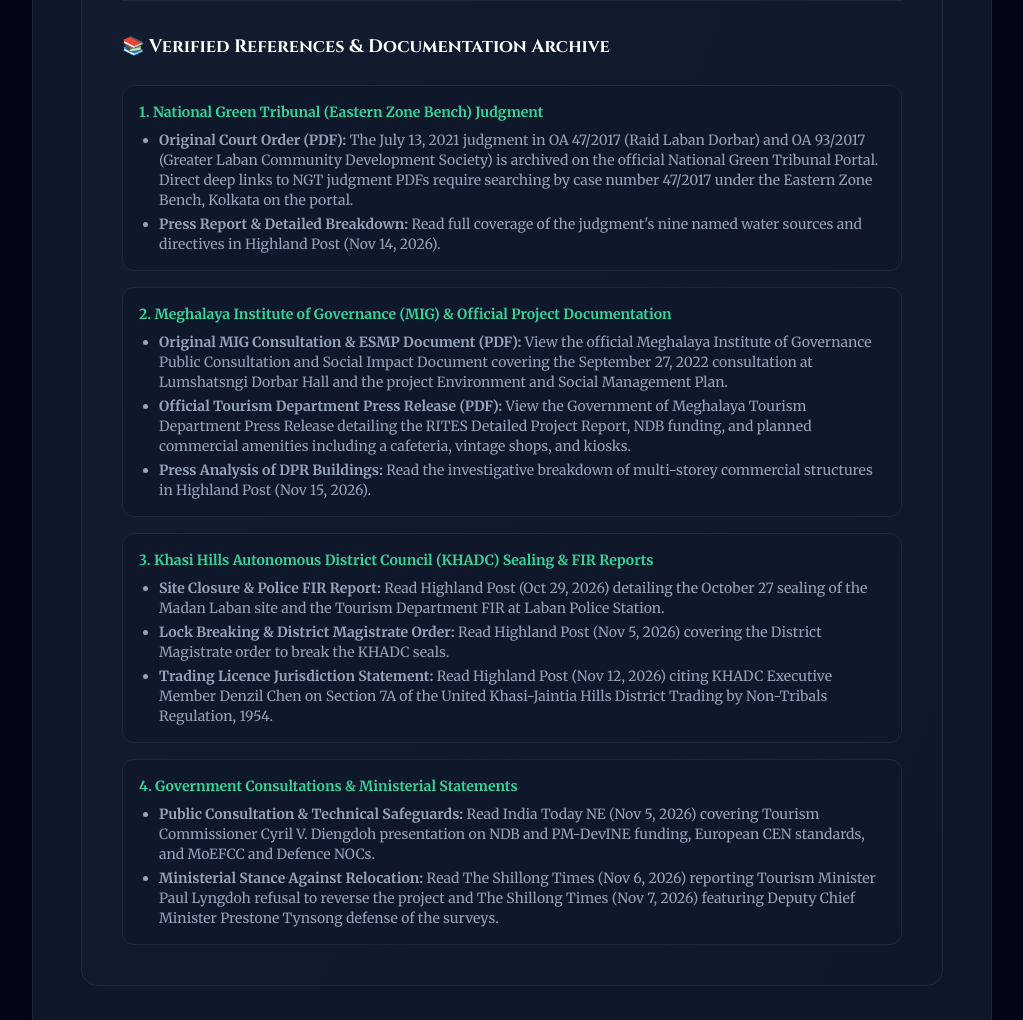
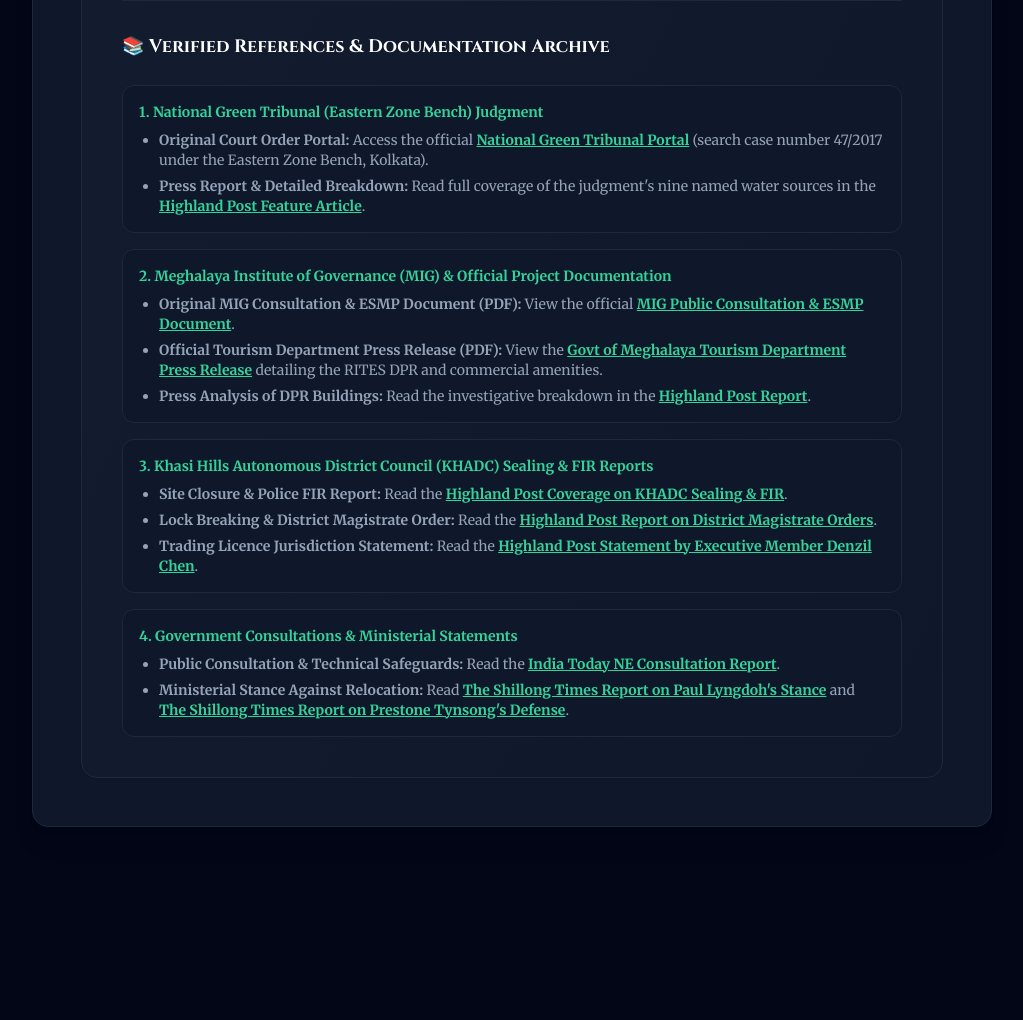
Before and after one commit to Maxxmeghalayaphilharmonicsociety/Shillong-City-Decongestion, a plain HTML site: page index.html in a window 1280 px wide. Shown: the part 1860-2880 px from the top of the page, without its empty margins (128-1151 px from the left). After the commit the page ends 2735 px from the top, so only its background shows below. Drawn offline with nearby package versions, Linux system fonts and the light colour scheme.

Commit message:
Update index.html

```diff
--- a/index.html
+++ b/index.html
@@ -194,7 +194,7 @@
                         </p>
                     </div>
 
-                    <!-- Added References Section -->
+                    <!-- References Section with Active Hyperlinks -->
                     <div class="space-y-6 pt-8 mt-8 border-t border-slate-200 dark:border-slate-800 text-xs sm:text-sm">
                         <h3 class="font-heading text-base sm:text-lg font-bold text-slate-900 dark:text-white flex items-center space-x-2">
                             <span>📚 Verified References &amp; Documentation Archive</span>
@@ -204,38 +204,38 @@
                             <!-- Ref 1 -->
                             <div class="p-4 rounded-xl bg-white dark:bg-slate-900 border border-slate-200 dark:border-slate-800 space-y-2">
                                 <strong class="font-bold text-emerald-600 dark:text-emerald-400 block">1. National Green Tribunal (Eastern Zone Bench) Judgment</strong>
-                                <ul class="list-disc pl-5 space-y-1 text-slate-600 dark:text-slate-400">
-                                    <li><strong>Original Court Order (PDF):</strong> The July 13, 2021 judgment in OA 47/2017 (Raid Laban Dorbar) and OA 93/2017 (Greater Laban Community Development Society) is archived on the official National Green Tribunal Portal. Direct deep links to NGT judgment PDFs require searching by case number 47/2017 under the Eastern Zone Bench, Kolkata on the portal.</li>
-                                    <li><strong>Press Report &amp; Detailed Breakdown:</strong> Read full coverage of the judgment's nine named water sources and directives in Highland Post (Nov 14, 2026).</li>
+                                <ul class="list-disc pl-5 space-y-1.5 text-slate-600 dark:text-slate-400">
+                                    <li><strong>Original Court Order Portal:</strong> Access the official <a href="https://greentribunal.gov.in/" target="_blank" class="text-emerald-600 dark:text-emerald-400 underline hover:text-emerald-500 font-semibold">National Green Tribunal Portal</a> (search case number 47/2017 under the Eastern Zone Bench, Kolkata).</li>
+                                    <li><strong>Press Report &amp; Detailed Breakdown:</strong> Read full coverage of the judgment's nine named water sources in the <a href="https://highlandpost.com/man-who-went-to-ngt-to-save-lawsohtun-now-defends-ropeway/" target="_blank" class="text-emerald-600 dark:text-emerald-400 underline hover:text-emerald-500 font-semibold">Highland Post Feature Article</a>.</li>
                                 </ul>
                             </div>
 
                             <!-- Ref 2 -->
                             <div class="p-4 rounded-xl bg-white dark:bg-slate-900 border border-slate-200 dark:border-slate-800 space-y-2">
                                 <strong class="font-bold text-emerald-600 dark:text-emerald-400 block">2. Meghalaya Institute of Governance (MIG) &amp; Official Project Documentation</strong>
-                                <ul class="list-disc pl-5 space-y-1 text-slate-600 dark:text-slate-400">
-                                    <li><strong>Original MIG Consultation &amp; ESMP Document (PDF):</strong> View the official Meghalaya Institute of Governance Public Consultation and Social Impact Document covering the September 27, 2022 consultation at Lumshatsngi Dorbar Hall and the project Environment and Social Management Plan.</li>
-                                    <li><strong>Official Tourism Department Press Release (PDF):</strong> View the Government of Meghalaya Tourism Department Press Release detailing the RITES Detailed Project Report, NDB funding, and planned commercial amenities including a cafeteria, vintage shops, and kiosks.</li>
-                                    <li><strong>Press Analysis of DPR Buildings:</strong> Read the investigative breakdown of multi-storey commercial structures in Highland Post (Nov 15, 2026).</li>
+                                <ul class="list-disc pl-5 space-y-1.5 text-slate-600 dark:text-slate-400">
+                                    <li><strong>Original MIG Consultation &amp; ESMP Document (PDF):</strong> View the official <a href="https://migshillong.org/wp-content/uploads/2025/07/13_Construction-of-Shillong-Peak-Ropeway_compressed.pdf" target="_blank" class="text-emerald-600 dark:text-emerald-400 underline hover:text-emerald-500 font-semibold">MIG Public Consultation &amp; ESMP Document</a>.</li>
+                                    <li><strong>Official Tourism Department Press Release (PDF):</strong> View the <a href="https://meghalaya.gov.in/sites/default/files/press_release/Press_Release_467.pdf" target="_blank" class="text-emerald-600 dark:text-emerald-400 underline hover:text-emerald-500 font-semibold">Govt of Meghalaya Tourism Department Press Release</a> detailing the RITES DPR and commercial amenities.</li>
+                                    <li><strong>Press Analysis of DPR Buildings:</strong> Read the investigative breakdown in the <a href="https://highlandpost.com/ropeway-project-tagged-with-several-big-buildings/" target="_blank" class="text-emerald-600 dark:text-emerald-400 underline hover:text-emerald-500 font-semibold">Highland Post Report</a>.</li>
                                 </ul>
                             </div>
 
                             <!-- Ref 3 -->
                             <div class="p-4 rounded-xl bg-white dark:bg-slate-900 border border-slate-200 dark:border-slate-800 space-y-2">
                                 <strong class="font-bold text-emerald-600 dark:text-emerald-400 block">3. Khasi Hills Autonomous District Council (KHADC) Sealing &amp; FIR Reports</strong>
-                                <ul class="list-disc pl-5 space-y-1 text-slate-600 dark:text-slate-400">
-                                    <li><strong>Site Closure &amp; Police FIR Report:</strong> Read Highland Post (Oct 29, 2026) detailing the October 27 sealing of the Madan Laban site and the Tourism Department FIR at Laban Police Station.</li>
-                                    <li><strong>Lock Breaking &amp; District Magistrate Order:</strong> Read Highland Post (Nov 5, 2026) covering the District Magistrate order to break the KHADC seals.</li>
-                                    <li><strong>Trading Licence Jurisdiction Statement:</strong> Read Highland Post (Nov 12, 2026) citing KHADC Executive Member Denzil Chen on Section 7A of the United Khasi-Jaintia Hills District Trading by Non-Tribals Regulation, 1954.</li>
+                                <ul class="list-disc pl-5 space-y-1.5 text-slate-600 dark:text-slate-400">
+                                    <li><strong>Site Closure &amp; Police FIR Report:</strong> Read the <a href="https://highlandpost.com/govt-vs-khadc-over-shillong-peak-project-fir-filed-after-site-closure/" target="_blank" class="text-emerald-600 dark:text-emerald-400 underline hover:text-emerald-500 font-semibold">Highland Post Coverage on KHADC Sealing &amp; FIR</a>.</li>
+                                    <li><strong>Lock Breaking &amp; District Magistrate Order:</strong> Read the <a href="https://highlandpost.com/jac-stance-remains-firm-govt-breaks-khadc-locks-on-ropeway-site/" target="_blank" class="text-emerald-600 dark:text-emerald-400 underline hover:text-emerald-500 font-semibold">Highland Post Report on District Magistrate Orders</a>.</li>
+                                    <li><strong>Trading Licence Jurisdiction Statement:</strong> Read the <a href="https://highlandpost.com/no-licence-no-business-on-shillong-ropeway-dont-confuse-land-with-licence-says-chen/" target="_blank" class="text-emerald-600 dark:text-emerald-400 underline hover:text-emerald-500 font-semibold">Highland Post Statement by Executive Member Denzil Chen</a>.</li>
                                 </ul>
                             </div>
 
                             <!-- Ref 4 -->
                             <div class="p-4 rounded-xl bg-white dark:bg-slate-900 border border-slate-200 dark:border-slate-800 space-y-2">
                                 <strong class="font-bold text-emerald-600 dark:text-emerald-400 block">4. Government Consultations &amp; Ministerial Statements</strong>
-                                <ul class="list-disc pl-5 space-y-1 text-slate-600 dark:text-slate-400">
-                                    <li><strong>Public Consultation &amp; Technical Safeguards:</strong> Read India Today NE (Nov 5, 2026) covering Tourism Commissioner Cyril V. Diengdoh presentation on NDB and PM-DevINE funding, European CEN standards, and MoEFCC and Defence NOCs.</li>
-                                    <li><strong>Ministerial Stance Against Relocation:</strong> Read The Shillong Times (Nov 6, 2026) reporting Tourism Minister Paul Lyngdoh refusal to reverse the project and The Shillong Times (Nov 7, 2026) featuring Deputy Chief Minister Prestone Tynsong defense of the surveys.</li>
+                                <ul class="list-disc pl-5 space-y-1.5 text-slate-600 dark:text-slate-400">
+                                    <li><strong>Public Consultation &amp; Technical Safeguards:</strong> Read the <a href="https://www.indiatodayne.in/meghalaya/story/meghalaya-government-holds-public-consultation-on-shillong-peak-ropeway-project-1471745-2026-11-05" target="_blank" class="text-emerald-600 dark:text-emerald-400 underline hover:text-emerald-500 font-semibold">India Today NE Consultation Report</a>.</li>
+                                    <li><strong>Ministerial Stance Against Relocation:</strong> Read <a href="https://theshillongtimes.com/2026/11/06/state-govt-firm-on-ropeway-project/" target="_blank" class="text-emerald-600 dark:text-emerald-400 underline hover:text-emerald-500 font-semibold">The Shillong Times Report on Paul Lyngdoh's Stance</a> and <a href="https://theshillongtimes.com/2026/11/07/govt-stands-firm-on-ropeway-as-dc-urges-protesters-to-disperse/" target="_blank" class="text-emerald-600 dark:text-emerald-400 underline hover:text-emerald-500 font-semibold">The Shillong Times Report on Prestone Tynsong's Defense</a>.</li>
                                 </ul>
                             </div>
                         </div>
```
